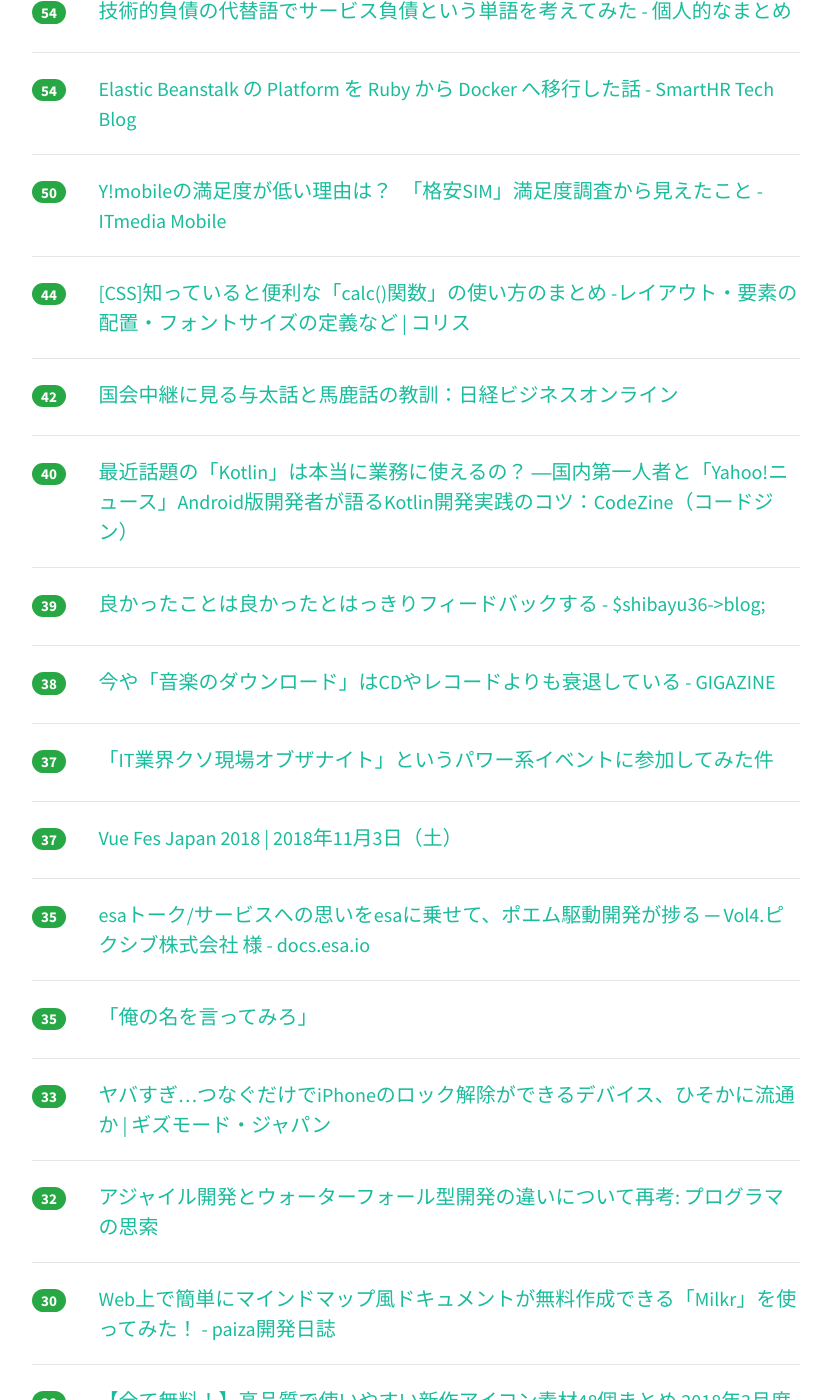
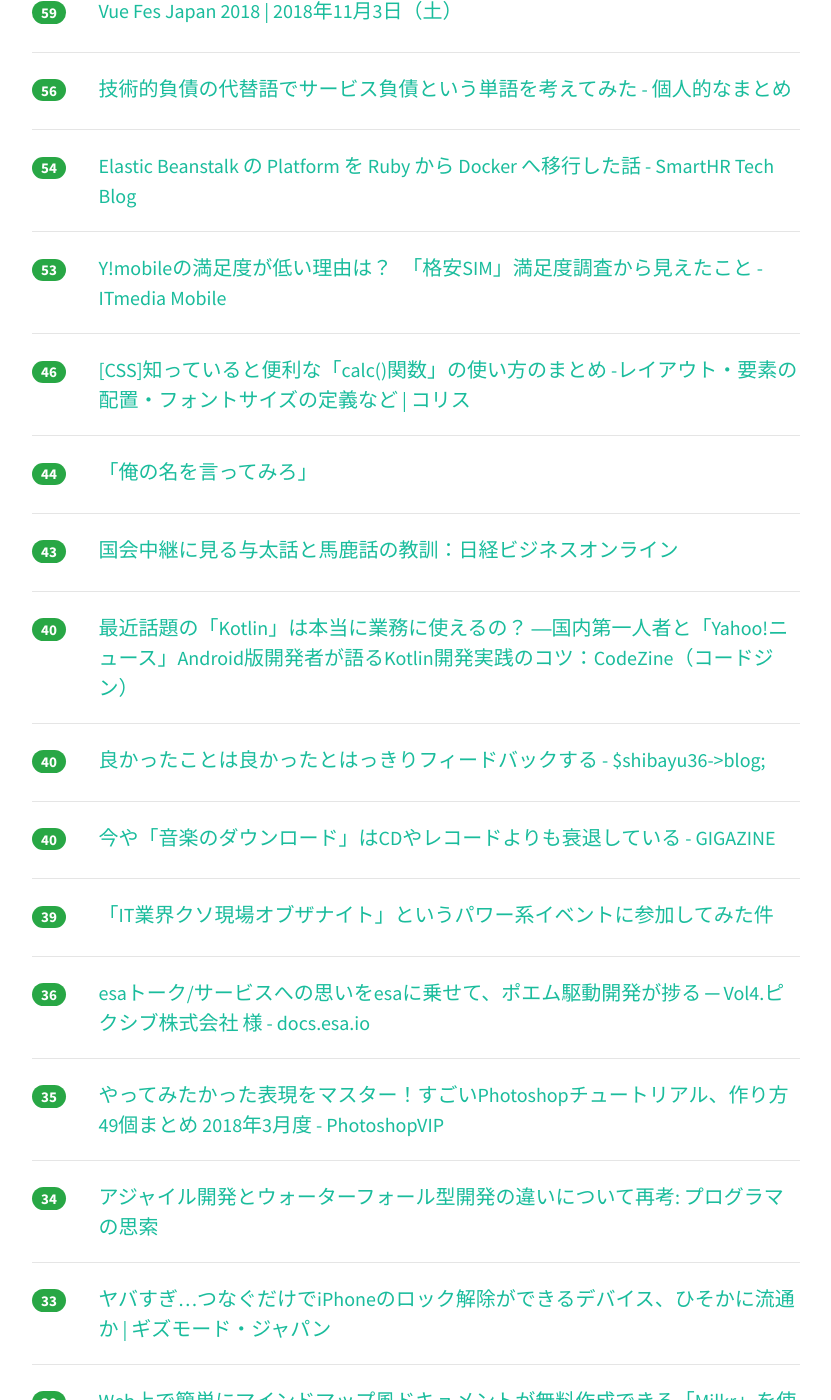
Before and after one commit to yatta47/hatena-matome-site, a Jekyll site: the page built from _posts/2018-03-23-hatena.md, in a window 1280 px wide and 1400 px high, scrolled down 1760 px. Shown: the whole window, without its empty margins (224-1055 px from the left). Built offline with Jekyll 4.4.1, drawn with Linux system fonts in a browser that asks for light colours; nearby versions of some CDN libraries; some of the changed text lies outside the part shown.

Commit message:
Updated 2018-03-23

```diff
--- a/_posts/2018-03-23-hatena.md
+++ b/_posts/2018-03-23-hatena.md
@@ -1,64 +1,74 @@
 ---
 layout: post
 title:  "2018-03-23 はてぶIT"
-date:   2018-03-23 20:02:12
+date:   2018-03-23 21:01:35
 tags: [it-hotentry]
 ---
-56 件のデータあり
+58 件のデータあり
 
 <hr><div class="row">
-<div class="col-1"><span class="badge badge-pill badge-success h2">291</span></div>
+<div class="col-1"><span class="badge badge-pill badge-success h2">306</span></div>
 <div class="col-11"><a href='http://azanaerunawano5to4.hatenablog.com/entry/2018/03/22/233458' target='_blank'>ユニクロの安さと適正な価値 - あざなえるなわのごとし</a></div>
 </div>
 <hr>
 <div class="row">
-<div class="col-1"><span class="badge badge-pill badge-success h2">264</span></div>
+<div class="col-1"><span class="badge badge-pill badge-success h2">287</span></div>
 <div class="col-11"><a href='https://qiita.com/liukoki/items/8a6cd4543e7e7e906461' target='_blank'>フロントエンド全然わからないマンが、ちょっとでも見た目のいいWebサービスを作ろうとしてやったこと - Qiita</a></div>
 </div>
 <hr>
 <div class="row">
-<div class="col-1"><span class="badge badge-pill badge-success h2">253</span></div>
+<div class="col-1"><span class="badge badge-pill badge-success h2">255</span></div>
 <div class="col-11"><a href='http://onereihoku.org/archives/2964' target='_blank'>SNS上で拡散されている記事に関して | ONEれいほく</a></div>
 </div>
 <hr>
 <div class="row">
-<div class="col-1"><span class="badge badge-pill badge-success h2">156</span></div>
+<div class="col-1"><span class="badge badge-pill badge-success h2">175</span></div>
 <div class="col-11"><a href='https://note.mu/nikonote/n/nc28fd9ac675b' target='_blank'>モードレスデザイン｜ai｜note</a></div>
 </div>
 <hr>
 <div class="row">
-<div class="col-1"><span class="badge badge-pill badge-success h2">128</span></div>
+<div class="col-1"><span class="badge badge-pill badge-success h2">150</span></div>
 <div class="col-11"><a href='https://fullswing.dena.com/rpa/' target='_blank'>ルーティンワークはロボットに、創造的な仕事は人間に。月128時間の事務作業を減らしたRPA導入の全貌 – フルスイング</a></div>
 </div>
 <hr>
 <div class="row">
-<div class="col-1"><span class="badge badge-pill badge-success h2">125</span></div>
+<div class="col-1"><span class="badge badge-pill badge-success h2">131</span></div>
+<div class="col-11"><a href='https://dev.classmethod.jp/etc/protech-book/' target='_blank'>「プログラミング教育ってなに？」不安を抱える親エンジニア向けの入門本「おうちではじめるプログラミングの授業」 ｜ Developers.IO</a></div>
+</div>
+<hr>
+<div class="row">
+<div class="col-1"><span class="badge badge-pill badge-success h2">127</span></div>
 <div class="col-11"><a href='https://togetter.com/li/1211254' target='_blank'>元ナムコ社員がPEZYで語る日本の研究者の問題点 - Togetter</a></div>
 </div>
 <hr>
 <div class="row">
-<div class="col-1"><span class="badge badge-pill badge-success h2">111</span></div>
-<div class="col-11"><a href='https://dev.classmethod.jp/etc/protech-book/' target='_blank'>「プログラミング教育ってなに？」不安を抱える親エンジニア向けの入門本「おうちではじめるプログラミングの授業」 ｜ Developers.IO</a></div>
-</div>
-<hr>
-<div class="row">
-<div class="col-1"><span class="badge badge-pill badge-success h2">101</span></div>
+<div class="col-1"><span class="badge badge-pill badge-success h2">103</span></div>
 <div class="col-11"><a href='http://www.publickey1.jp/blog/18/google_cloudddoscloud_armorxsssql.html' target='_blank'>Google Cloud上のサービスをDDoS攻撃から守る新機能「Cloud Armor」公開。XSSやSQLインジェクションも防御可能 － Publickey</a></div>
 </div>
 <hr>
 <div class="row">
-<div class="col-1"><span class="badge badge-pill badge-success h2">95</span></div>
+<div class="col-1"><span class="badge badge-pill badge-success h2">103</span></div>
+<div class="col-11"><a href='http://globalbiz.hatenablog.com/entry/2018/03/23/131413' target='_blank'>統計学の教科書から起業マニュアルまで - すごい「無料」コンテンツ集めました - グローバル経営の極北</a></div>
+</div>
+<hr>
+<div class="row">
+<div class="col-1"><span class="badge badge-pill badge-success h2">96</span></div>
 <div class="col-11"><a href='http://moognyk.hateblo.jp/entry/2018/03/22/190000' target='_blank'>『写真のことが全部わかる本』（中原一雄）は初心者が最短でカメラと仲良くなるための素敵ガイド - I AM A DOG</a></div>
 </div>
 <hr>
 <div class="row">
-<div class="col-1"><span class="badge badge-pill badge-success h2">87</span></div>
+<div class="col-1"><span class="badge badge-pill badge-success h2">93</span></div>
 <div class="col-11"><a href='https://employment.en-japan.com/engineerhub/entry/2018/03/14/110000' target='_blank'>ふるまいやセキュリティ意識など技術以外も磨け！N高講師が教えるプロエンジニアに必要な要素 - エンジニアHub｜若手Webエンジニアのキャリアを考える！</a></div>
 </div>
 <hr>
 <div class="row">
-<div class="col-1"><span class="badge badge-pill badge-success h2">69</span></div>
+<div class="col-1"><span class="badge badge-pill badge-success h2">74</span></div>
 <div class="col-11"><a href='https://postd.cc/why-python-3-exists/' target='_blank'>Python 3誕生の理由　― つまり、なぜunicode/str/bytesの仕様は変更されたのか | POSTD</a></div>
+</div>
+<hr>
+<div class="row">
+<div class="col-1"><span class="badge badge-pill badge-success h2">71</span></div>
+<div class="col-11"><a href='https://media-massage.net/blog/change-jobs-from-web-studio-to-systems-integrator/' target='_blank'>Web系を辞めてSIerに転職しました | デザインとWeb開発とその他諸々。 MEDIA-MASSAGE</a></div>
 </div>
 <hr>
 <div class="row">
@@ -67,17 +77,12 @@ tags: [it-hotentry]
 </div>
 <hr>
 <div class="row">
-<div class="col-1"><span class="badge badge-pill badge-success h2">64</span></div>
-<div class="col-11"><a href='https://media-massage.net/blog/change-jobs-from-web-studio-to-systems-integrator/' target='_blank'>Web系を辞めてSIerに転職しました | デザインとWeb開発とその他諸々。 MEDIA-MASSAGE</a></div>
+<div class="col-1"><span class="badge badge-pill badge-success h2">59</span></div>
+<div class="col-11"><a href='https://vuefes.jp/' target='_blank'>Vue Fes Japan 2018 | 2018年11月3日（土）</a></div>
 </div>
 <hr>
 <div class="row">
-<div class="col-1"><span class="badge badge-pill badge-success h2">64</span></div>
-<div class="col-11"><a href='http://globalbiz.hatenablog.com/entry/2018/03/23/131413' target='_blank'>統計学の教科書から起業マニュアルまで - すごい「無料」コンテンツ集めました - グローバル経営の極北</a></div>
-</div>
-<hr>
-<div class="row">
-<div class="col-1"><span class="badge badge-pill badge-success h2">54</span></div>
+<div class="col-1"><span class="badge badge-pill badge-success h2">56</span></div>
 <div class="col-11"><a href='http://hachi.hatenablog.com/entry/2018/03/23/001530' target='_blank'>技術的負債の代替語でサービス負債という単語を考えてみた - 個人的なまとめ</a></div>
 </div>
 <hr>
@@ -87,17 +92,22 @@ tags: [it-hotentry]
 </div>
 <hr>
 <div class="row">
-<div class="col-1"><span class="badge badge-pill badge-success h2">50</span></div>
+<div class="col-1"><span class="badge badge-pill badge-success h2">53</span></div>
 <div class="col-11"><a href='http://www.itmedia.co.jp/mobile/articles/1803/22/news132.html' target='_blank'>Y!mobileの満足度が低い理由は？　「格安SIM」満足度調査から見えたこと - ITmedia Mobile</a></div>
 </div>
 <hr>
 <div class="row">
-<div class="col-1"><span class="badge badge-pill badge-success h2">44</span></div>
+<div class="col-1"><span class="badge badge-pill badge-success h2">46</span></div>
 <div class="col-11"><a href='https://coliss.com/articles/build-websites/operation/css/calc-function-with-use-cases.html' target='_blank'>[CSS]知っていると便利な「calc()関数」の使い方のまとめ -レイアウト・要素の配置・フォントサイズの定義など | コリス</a></div>
 </div>
 <hr>
 <div class="row">
-<div class="col-1"><span class="badge badge-pill badge-success h2">42</span></div>
+<div class="col-1"><span class="badge badge-pill badge-success h2">44</span></div>
+<div class="col-11"><a href='https://anond.hatelabo.jp/20180323131542' target='_blank'>「俺の名を言ってみろ」</a></div>
+</div>
+<hr>
+<div class="row">
+<div class="col-1"><span class="badge badge-pill badge-success h2">43</span></div>
 <div class="col-11"><a href='http://business.nikkeibp.co.jp/atcl/opinion/15/174784/032200136/' target='_blank'>国会中継に見る与太話と馬鹿話の教訓：日経ビジネスオンライン</a></div>
 </div>
 <hr>
@@ -107,43 +117,38 @@ tags: [it-hotentry]
 </div>
 <hr>
 <div class="row">
-<div class="col-1"><span class="badge badge-pill badge-success h2">39</span></div>
+<div class="col-1"><span class="badge badge-pill badge-success h2">40</span></div>
 <div class="col-11"><a href='http://blog.shibayu36.org/entry/2018/03/23/062152' target='_blank'>良かったことは良かったとはっきりフィードバックする - $shibayu36->blog;</a></div>
 </div>
 <hr>
 <div class="row">
-<div class="col-1"><span class="badge badge-pill badge-success h2">38</span></div>
+<div class="col-1"><span class="badge badge-pill badge-success h2">40</span></div>
 <div class="col-11"><a href='https://gigazine.net/news/20180323-cd-vinyl-popular-than-download/' target='_blank'>今や「音楽のダウンロード」はCDやレコードよりも衰退している - GIGAZINE</a></div>
 </div>
 <hr>
 <div class="row">
-<div class="col-1"><span class="badge badge-pill badge-success h2">37</span></div>
+<div class="col-1"><span class="badge badge-pill badge-success h2">39</span></div>
 <div class="col-11"><a href='https://ses.vtryo.me/it-bad-project-night/' target='_blank'>「IT業界クソ現場オブザナイト」というパワー系イベントに参加してみた件</a></div>
 </div>
 <hr>
 <div class="row">
-<div class="col-1"><span class="badge badge-pill badge-success h2">37</span></div>
-<div class="col-11"><a href='https://vuefes.jp/' target='_blank'>Vue Fes Japan 2018 | 2018年11月3日（土）</a></div>
-</div>
-<hr>
-<div class="row">
-<div class="col-1"><span class="badge badge-pill badge-success h2">35</span></div>
+<div class="col-1"><span class="badge badge-pill badge-success h2">36</span></div>
 <div class="col-11"><a href='https://docs.esa.io/posts/256' target='_blank'>esaトーク/サービスへの思いをesaに乗せて、ポエム駆動開発が捗る ─ Vol4.ピクシブ株式会社 様 - docs.esa.io</a></div>
 </div>
 <hr>
 <div class="row">
 <div class="col-1"><span class="badge badge-pill badge-success h2">35</span></div>
-<div class="col-11"><a href='https://anond.hatelabo.jp/20180323131542' target='_blank'>「俺の名を言ってみろ」</a></div>
+<div class="col-11"><a href='http://photoshopvip.net/107886' target='_blank'>やってみたかった表現をマスター！すごいPhotoshopチュートリアル、作り方49個まとめ 2018年3月度 - PhotoshopVIP</a></div>
+</div>
+<hr>
+<div class="row">
+<div class="col-1"><span class="badge badge-pill badge-success h2">34</span></div>
+<div class="col-11"><a href='http://forza.cocolog-nifty.com/blog/2018/03/post-5ef6.html' target='_blank'>アジャイル開発とウォーターフォール型開発の違いについて再考: プログラマの思索</a></div>
 </div>
 <hr>
 <div class="row">
 <div class="col-1"><span class="badge badge-pill badge-success h2">33</span></div>
 <div class="col-11"><a href='https://www.gizmodo.jp/2018/03/grayshift-graykey-iphone-unlock.html' target='_blank'>ヤバすぎ…つなぐだけでiPhoneのロック解除ができるデバイス、ひそかに流通か | ギズモード・ジャパン</a></div>
-</div>
-<hr>
-<div class="row">
-<div class="col-1"><span class="badge badge-pill badge-success h2">32</span></div>
-<div class="col-11"><a href='http://forza.cocolog-nifty.com/blog/2018/03/post-5ef6.html' target='_blank'>アジャイル開発とウォーターフォール型開発の違いについて再考: プログラマの思索</a></div>
 </div>
 <hr>
 <div class="row">
@@ -157,8 +162,8 @@ tags: [it-hotentry]
 </div>
 <hr>
 <div class="row">
-<div class="col-1"><span class="badge badge-pill badge-success h2">30</span></div>
-<div class="col-11"><a href='http://photoshopvip.net/107886' target='_blank'>やってみたかった表現をマスター！すごいPhotoshopチュートリアル、作り方49個まとめ 2018年3月度 - PhotoshopVIP</a></div>
+<div class="col-1"><span class="badge badge-pill badge-success h2">29</span></div>
+<div class="col-11"><a href='http://hrnabi.com/2018/03/23/16807/' target='_blank'>オンプレDB、PerlのAIフレームワーク――ウェザーニューズが追求する「開発者とユーザー双方が幸せになれる技術」 | HRナビ by リクルート</a></div>
 </div>
 <hr>
 <div class="row">
@@ -173,7 +178,7 @@ tags: [it-hotentry]
 <hr>
 <div class="row">
 <div class="col-1"><span class="badge badge-pill badge-success h2">26</span></div>
-<div class="col-11"><a href='http://hrnabi.com/2018/03/23/16807/' target='_blank'>オンプレDB、PerlのAIフレームワーク――ウェザーニューズが追求する「開発者とユーザー双方が幸せになれる技術」 | HRナビ by リクルート</a></div>
+<div class="col-11"><a href='https://pc.watch.impress.co.jp/docs/news/1113164.html' target='_blank'>Unreal Engineの「スター・ウォーズ」レイトレデモは実写と見紛うほどの出来 ～DirectX Raytracingを使ってリアルタイム処理 - PC Watch</a></div>
 </div>
 <hr>
 <div class="row">
@@ -183,17 +188,17 @@ tags: [it-hotentry]
 <hr>
 <div class="row">
 <div class="col-1"><span class="badge badge-pill badge-success h2">25</span></div>
-<div class="col-11"><a href='https://gigazine.net/news/20080104_linux_directory_structure/' target='_blank'>Linuxのディレクトリ構造の一覧 - GIGAZINE</a></div>
+<div class="col-11"><a href='https://www.hitachicm.com/global/jp/news-jpn/press/18-03-22j-2/' target='_blank'>四脚クローラ方式を採用した双腕型コンセプトマシンを開発 - Hitachi Construction Machinery</a></div>
 </div>
 <hr>
 <div class="row">
 <div class="col-1"><span class="badge badge-pill badge-success h2">25</span></div>
-<div class="col-11"><a href='https://pc.watch.impress.co.jp/docs/news/1113164.html' target='_blank'>Unreal Engineの「スター・ウォーズ」レイトレデモは実写と見紛うほどの出来 ～DirectX Raytracingを使ってリアルタイム処理 - PC Watch</a></div>
+<div class="col-11"><a href='http://blog.jnito.com/entry/2018/03/23/093539' target='_blank'>ブログに書くか、Qiitaに書くか（技術系のネタを） - give IT a try</a></div>
 </div>
 <hr>
 <div class="row">
-<div class="col-1"><span class="badge badge-pill badge-success h2">24</span></div>
-<div class="col-11"><a href='https://www.hitachicm.com/global/jp/news-jpn/press/18-03-22j-2/' target='_blank'>四脚クローラ方式を採用した双腕型コンセプトマシンを開発 - Hitachi Construction Machinery</a></div>
+<div class="col-1"><span class="badge badge-pill badge-success h2">25</span></div>
+<div class="col-11"><a href='https://gigazine.net/news/20080104_linux_directory_structure/' target='_blank'>Linuxのディレクトリ構造の一覧 - GIGAZINE</a></div>
 </div>
 <hr>
 <div class="row">
@@ -207,8 +212,18 @@ tags: [it-hotentry]
 </div>
 <hr>
 <div class="row">
+<div class="col-1"><span class="badge badge-pill badge-success h2">24</span></div>
+<div class="col-11"><a href='https://www.pixivision.net/ja/a/3383' target='_blank'>pixiv「ポプテピピックたのしいイラストコンテスト」開催 - 【さては便乗だなオメー】 - pixivision</a></div>
+</div>
+<hr>
+<div class="row">
 <div class="col-1"><span class="badge badge-pill badge-success h2">23</span></div>
 <div class="col-11"><a href='http://www.itmedia.co.jp/news/articles/1803/22/news116.html' target='_blank'>radikoでNHKラジオの実験配信、4月から全国で　無料でライブ聴取可能 - ITmedia NEWS</a></div>
+</div>
+<hr>
+<div class="row">
+<div class="col-1"><span class="badge badge-pill badge-success h2">22</span></div>
+<div class="col-11"><a href='https://qiita.com/mm_sys/items/1fd3a50a930dac3db299' target='_blank'>超軽量、超高速な配布用Python「embeddable python」 - Qiita</a></div>
 </div>
 <hr>
 <div class="row">
@@ -222,6 +237,11 @@ tags: [it-hotentry]
 </div>
 <hr>
 <div class="row">
+<div class="col-1"><span class="badge badge-pill badge-success h2">22</span></div>
+<div class="col-11"><a href='https://wired.jp/2018/03/23/zuckerberg-statement-cambridge-analytica/' target='_blank'>Facebookの個人データの不正利用について、ようやくザッカーバーグが重い口を開いた｜WIRED.jp</a></div>
+</div>
+<hr>
+<div class="row">
 <div class="col-1"><span class="badge badge-pill badge-success h2">21</span></div>
 <div class="col-11"><a href='http://www.itmedia.co.jp/news/articles/1803/22/news124.html' target='_blank'>「黙ってろクズ」「陰キャがなに期待してんの？」――対話型AI「罵倒少女」再び　ソニーと丸井がコラボ - ITmedia NEWS</a></div>
 </div>
@@ -229,21 +249,6 @@ tags: [it-hotentry]
 <div class="row">
 <div class="col-1"><span class="badge badge-pill badge-success h2">21</span></div>
 <div class="col-11"><a href='https://findy-code.io/engineer-lab/engineer-side-business-night1' target='_blank'>【イベントレポート】エンジニア副業Night #1 を開催しました！！ | Findy Engineer Lab</a></div>
-</div>
-<hr>
-<div class="row">
-<div class="col-1"><span class="badge badge-pill badge-success h2">21</span></div>
-<div class="col-11"><a href='http://blog.jnito.com/entry/2018/03/23/093539' target='_blank'>ブログに書くか、Qiitaに書くか（技術系のネタを） - give IT a try</a></div>
-</div>
-<hr>
-<div class="row">
-<div class="col-1"><span class="badge badge-pill badge-success h2">21</span></div>
-<div class="col-11"><a href='https://wired.jp/2018/03/23/zuckerberg-statement-cambridge-analytica/' target='_blank'>Facebookの個人データの不正利用について、ようやくザッカーバーグが重い口を開いた｜WIRED.jp</a></div>
-</div>
-<hr>
-<div class="row">
-<div class="col-1"><span class="badge badge-pill badge-success h2">20</span></div>
-<div class="col-11"><a href='https://qiita.com/mm_sys/items/1fd3a50a930dac3db299' target='_blank'>超軽量、超高速な配布用Python「embeddable python」 - Qiita</a></div>
 </div>
 <hr>
 <div class="row">
@@ -258,7 +263,12 @@ tags: [it-hotentry]
 <hr>
 <div class="row">
 <div class="col-1"><span class="badge badge-pill badge-success h2">20</span></div>
-<div class="col-11"><a href='https://www.pixivision.net/ja/a/3383' target='_blank'>pixiv「ポプテピピックたのしいイラストコンテスト」開催 - 【さては便乗だなオメー】 - pixivision</a></div>
+<div class="col-11"><a href='http://uxmilk.jp/70655' target='_blank'>Wixのテンプレートに学ぶソフトモーションなどのデザイントレンド | UX MILK</a></div>
+</div>
+<hr>
+<div class="row">
+<div class="col-1"><span class="badge badge-pill badge-success h2">19</span></div>
+<div class="col-11"><a href='https://anond.hatelabo.jp/20180323165118' target='_blank'>愚民ども（はてブアニメ勢）に叡智を授けてやる</a></div>
 </div>
 <hr>
 <div class="row">
@@ -267,8 +277,13 @@ tags: [it-hotentry]
 </div>
 <hr>
 <div class="row">
+<div class="col-1"><span class="badge badge-pill badge-success h2">18</span></div>
+<div class="col-11"><a href='http://tech.nikkeibp.co.jp/atcl/nxt/column/18/00001/00201/' target='_blank'>Java開発のノウハウを全面公開、NTTの深謀遠慮 | 日経 xTECH（クロステック）</a></div>
+</div>
+<hr>
+<div class="row">
 <div class="col-1"><span class="badge badge-pill badge-success h2">17</span></div>
-<div class="col-11"><a href='http://uxmilk.jp/70655' target='_blank'>Wixのテンプレートに学ぶソフトモーションなどのデザイントレンド | UX MILK</a></div>
+<div class="col-11"><a href='https://anond.hatelabo.jp/20180323125230' target='_blank'>ボタンのクリック順で結果が変わるシミュレーションゲーム</a></div>
 </div>
 <hr>
 <div class="row">
@@ -281,8 +296,3 @@ tags: [it-hotentry]
 <div class="col-11"><a href='https://pyama.fun/archives/883' target='_blank'>人は早起きすると眠い | | pyama.fun</a></div>
 </div>
 <hr>
-<div class="row">
-<div class="col-1"><span class="badge badge-pill badge-success h2">15</span></div>
-<div class="col-11"><a href='https://anond.hatelabo.jp/20180323165118' target='_blank'>愚民ども（はてブアニメ勢）に叡智を授けてやる</a></div>
-</div>
-<hr>
```
